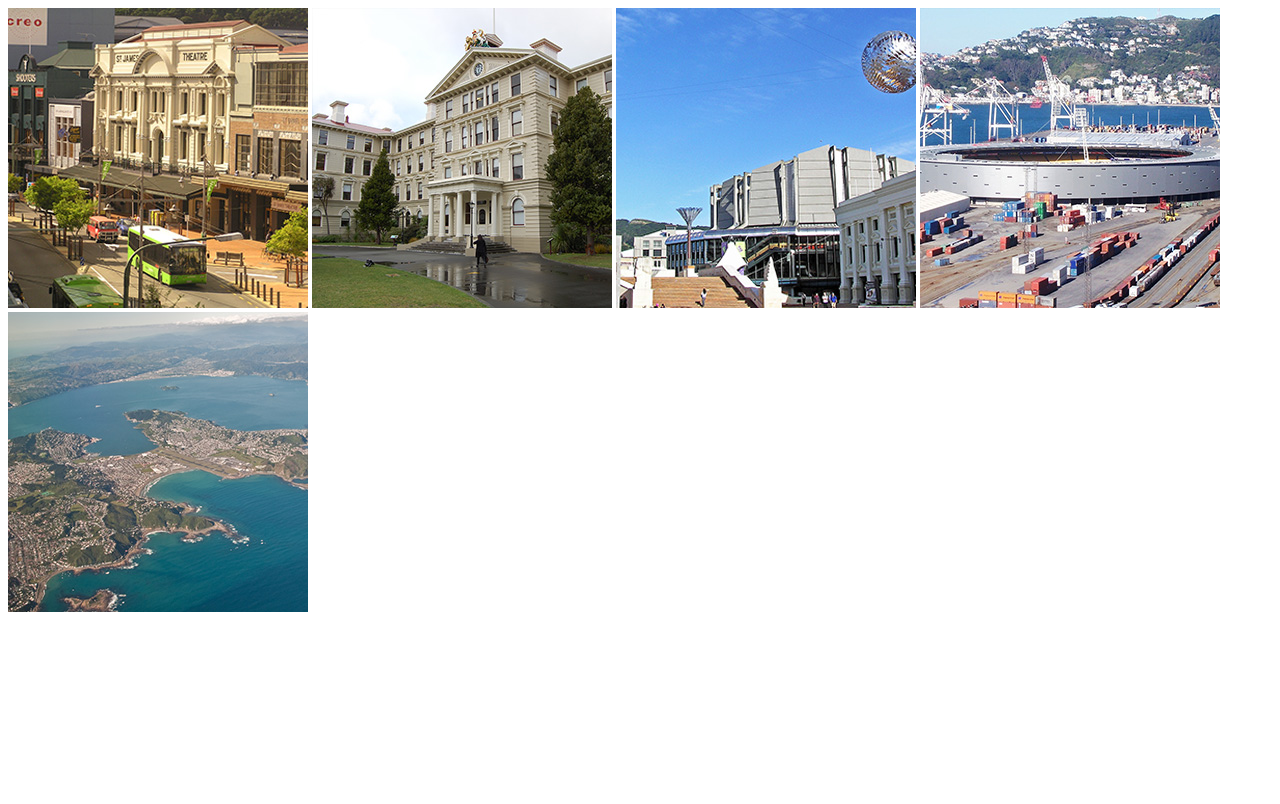
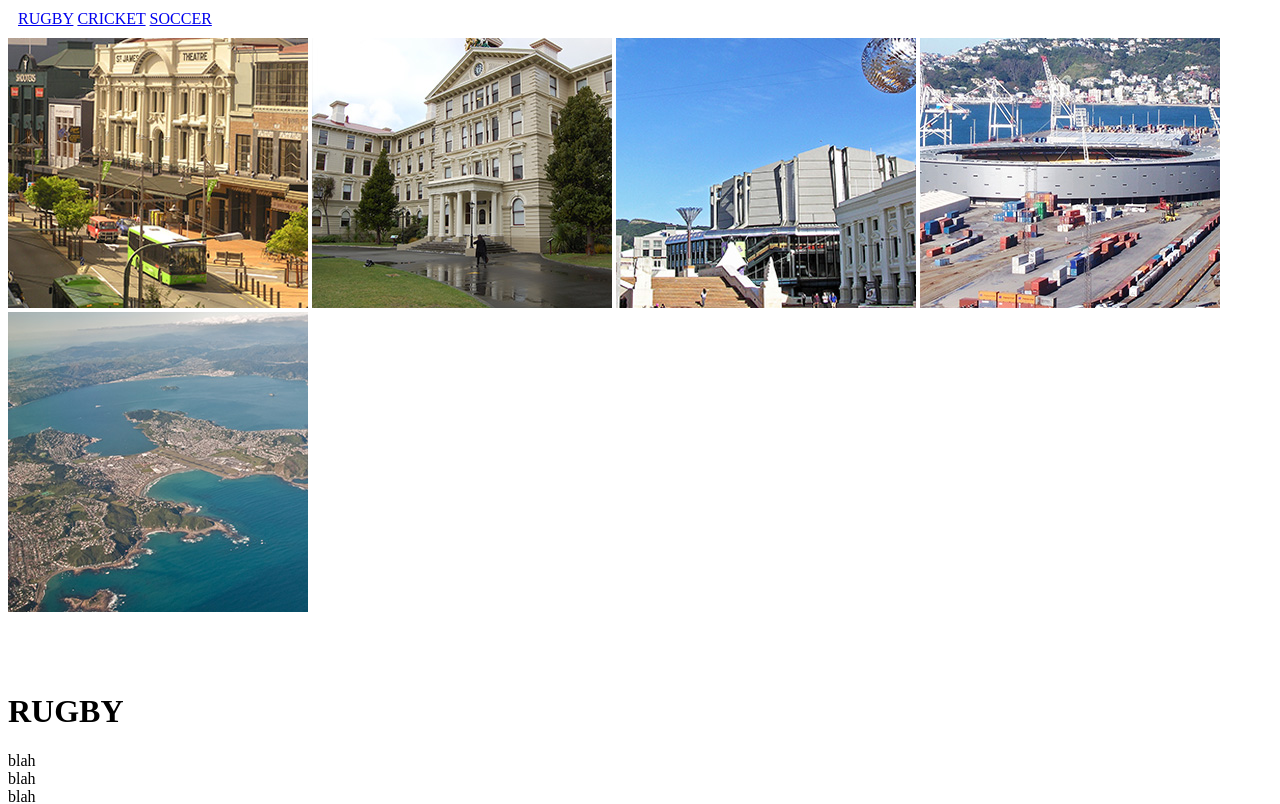
Before and after one commit to charliboi/charliboi.github.io, a plain HTML site: page index.html in a window 1280 px wide. Shown: the top 804 px of the page. Drawn offline with nearby package versions, Linux system fonts and the light colour scheme.

Commit message:
add nav bar and jump links

```diff
--- a/index.html
+++ b/index.html
@@ -6,11 +6,35 @@
 <link rel="stylesheet" href="https://cdn.jsdelivr.net/gh/fancyapps/fancybox@3.5.7/dist/jquery.fancybox.min.css" />
 <script src="https://cdn.jsdelivr.net/gh/fancyapps/fancybox@3.5.7/dist/jquery.fancybox.min.js"></script> <!--the actual line of hjavascript taht does tha work-->
 
+<style>
+    html{
+        scroll-behaviour: smooth;
+    }/*<!-- to make the hyper links jump gently/smoothly-->*/
+
+    #nav{
+        position: fixed; /*to fix nav up to top of screen*/
+        background-color: white;
+        width: 100%;
+        top: 0; /*fixes to top of screen?*/
+        padding: 10px;
+    }
+    #rugby,#cricket,#soccer{
+        padding-top: 60px;
+    }
 
 
+    </style>
+</head>
+
+    <div id="nav">
+        <a href="#rugby">RUGBY</a><!----- to jump id rugby -->
+        <a href="#cricket">CRICKET</a>
+        <a href="#soccer">SOCCER</a>
 
 
-</head>
+    </div>
+
+
 
 <body>
     <a data-fancybox="gallery1" href="IMG.files/big_1.jpg"><img src="IMG.files/small_1.jpg"></a>
@@ -22,6 +46,13 @@
 
 </body>
 
+<h1 id="rugby">RUGBY</h1>
+    blah <br/> blah <br/> blah <br/> blah <br/> blah <br/> blah <br/> blah <br/> blah <br/> blah <br/> blah <br/> blah <br/> blah <br/> blah <br/> blah <br/> blah <br/> blah <br/> blah <br/> blah <br/> blah <br/> blah <br/> blah <br/> blah <br/> blah <br/> blah <br/> blah <br/>
 
+<h1 id="cricket">CRICKET</h1>
+    blah <br/> blah <br/> blah <br/> blah <br/> blah <br/> blah <br/> blah <br/> blah <br/> blah <br/> blah <br/> blah <br/> blah <br/> blah <br/> blah <br/> blah <br/> blah <br/> blah <br/> blah <br/> blah <br/> blah <br/> blah <br/> blah <br/> blah <br/> blah <br/> blah <br/>
+
+<h1 id="soccer">SOCCER</h1>
+    blah <br/> blah <br/> blah <br/> blah <br/> blah <br/> blah <br/> blah <br/> blah <br/> blah <br/> blah <br/> blah <br/> blah <br/> blah <br/> blah <br/> blah <br/> blah <br/> blah <br/> blah <br/> blah <br/> blah <br/> blah <br/> blah <br/> blah <br/> blah <br/> blah <br/>
 
 </html>
```
